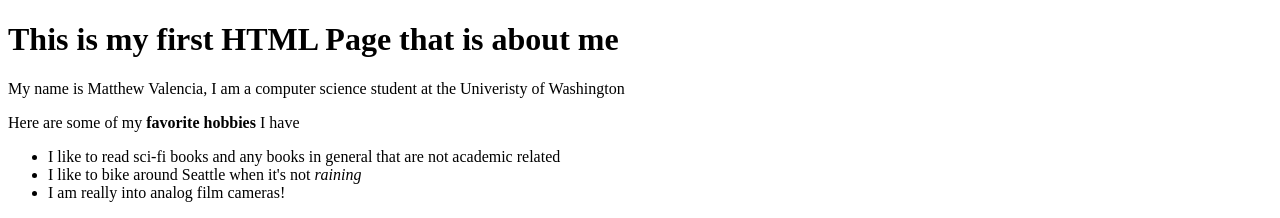
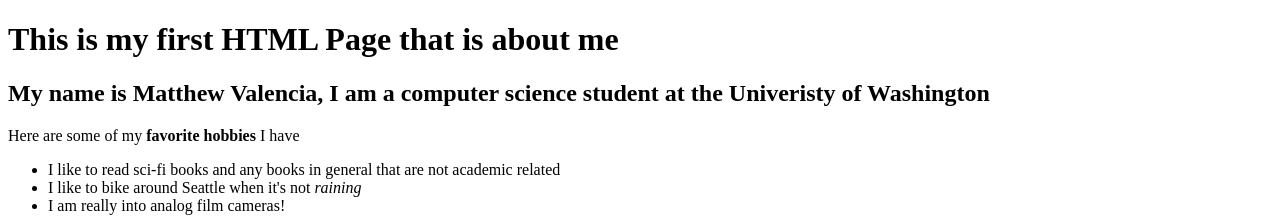
Before and after one commit to MattVal10/ENGL-396-Class, a plain HTML site: page index.html in a window 1280 px wide. Shown: the top 218 px of the page. Drawn offline with Linux system fonts and the light colour scheme.

Commit message:
added second h2 in html

```diff
--- a/index.html
+++ b/index.html
@@ -4,7 +4,7 @@
 
     <h1>This is my first HTML Page that is about me </h1>
 
-    <p>My name is Matthew Valencia, I am a computer science student at the Univeristy of Washington</p>
+    <H2>My name is Matthew Valencia, I am a computer science student at the Univeristy of Washington</h2>
 
 
     Here are some of my <b>favorite hobbies</b> I have
```
